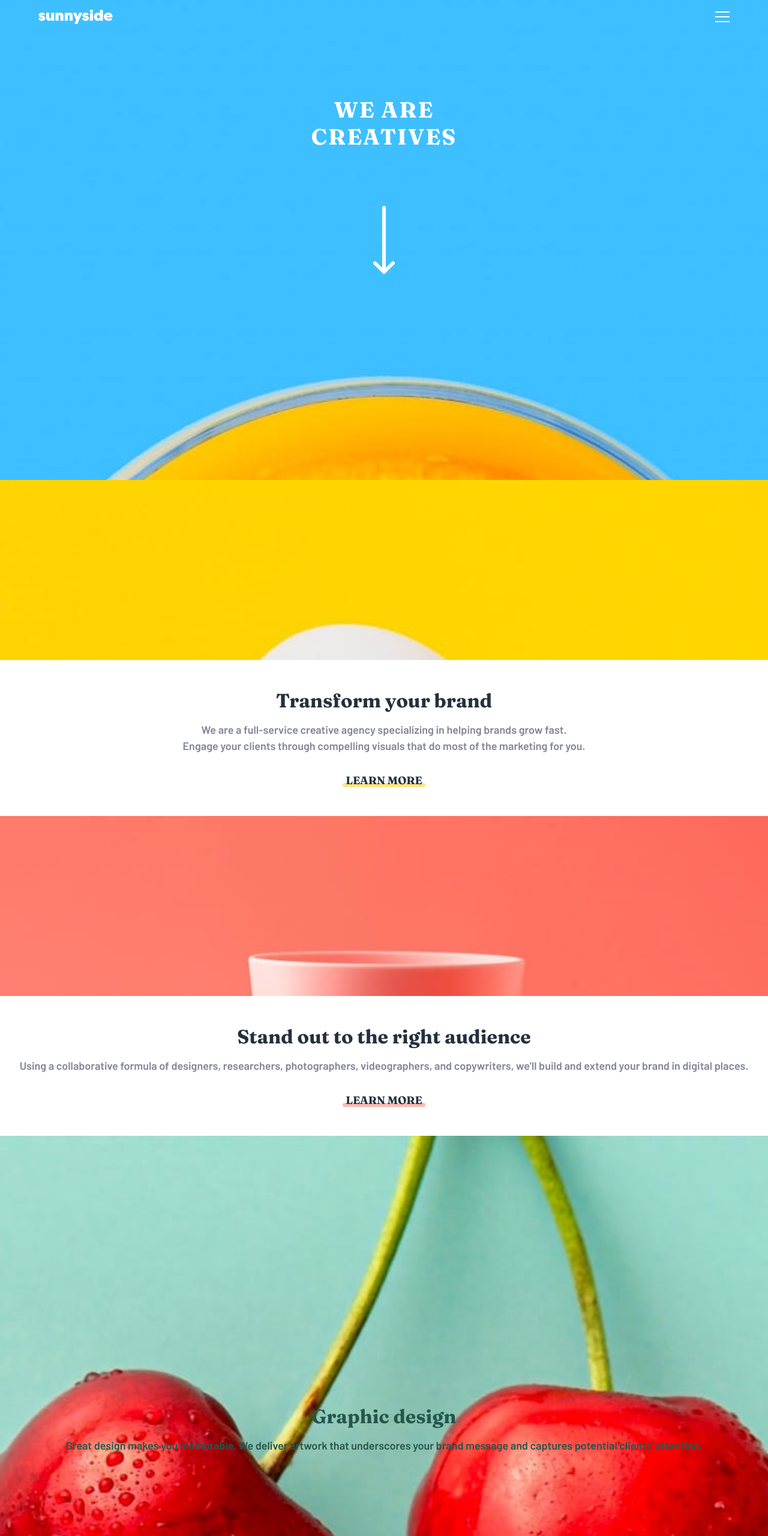
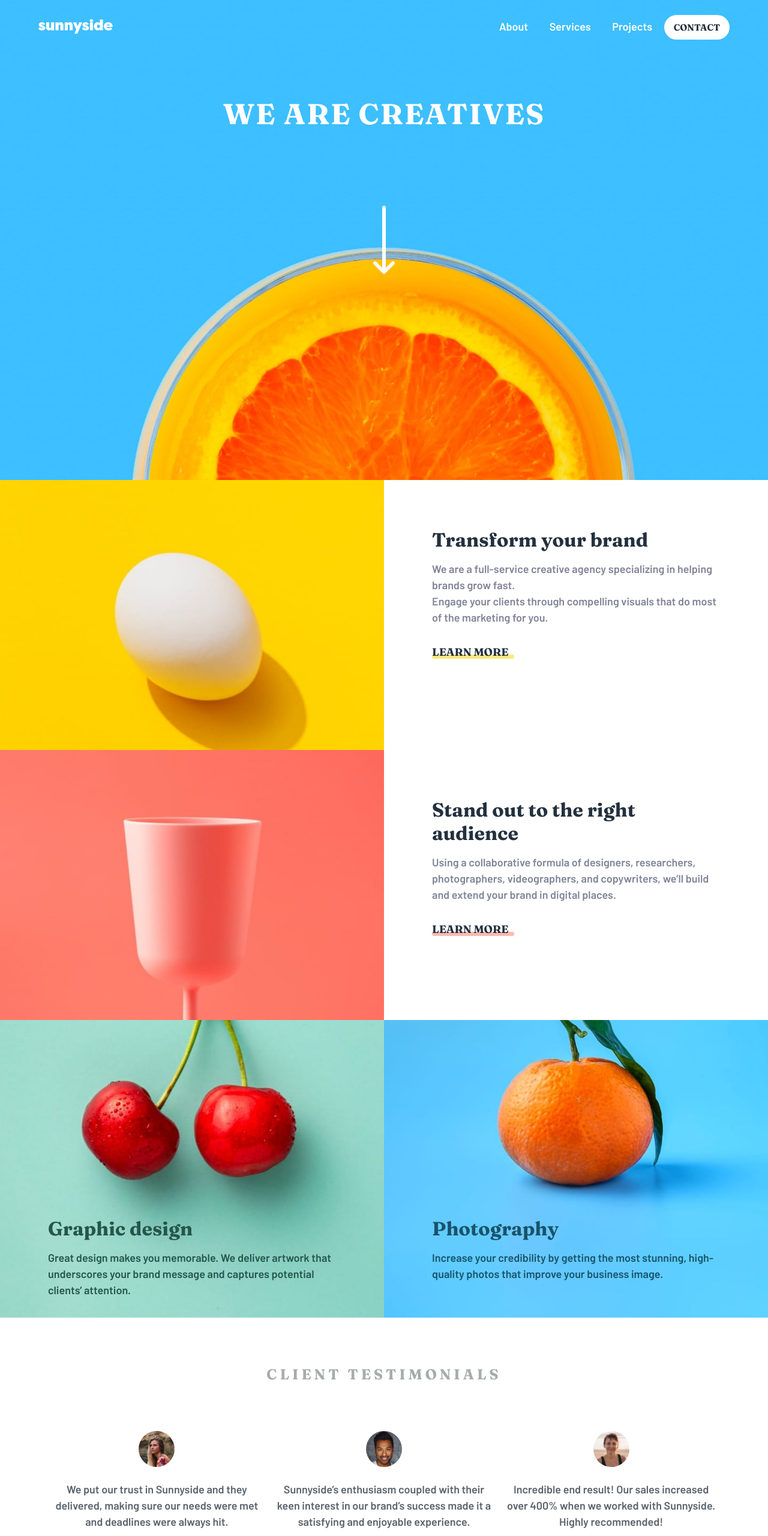
Before and after one commit to DavidXploidz/Sunnyside-agency-landing-page, a plain HTML site: page index.html in a window 1280 px wide. Shown: the top 2560 px of the page at 60% size. Drawn offline with Linux system fonts and the light colour scheme.

Commit message:
version desktop agregada

```diff
--- a/css/styles.css
+++ b/css/styles.css
@@ -70,6 +70,11 @@ input, textarea, button, select{
     min-height: 100vh;
     min-width: 375px;
 }
+@media (min-width: 668px){
+    .header{
+        background-image: url('/images/desktop/image-header.jpg');
+    }
+}
 .header__bar{
     display: flex;
     align-items: center;
@@ -88,6 +93,22 @@ input, textarea, button, select{
     color: var(--White);
     text-transform: uppercase;
     font-family: var(--fuenteHeadings);
+}
+.header__mobile{
+    display: none;
+}
+@media (min-width: 668px){
+    .header__bar{
+        padding-top: 2rem;
+    }
+    .header__title{
+        width: 600px;
+        font-size: 3rem;
+        left: calc(50% - 300px);
+    }
+    .header__mobile{
+        display: block;
+    }
 }
 .header__arrow-down{
     position: absolute;
@@ -113,10 +134,40 @@ input, textarea, button, select{
 }
 /* Seccion main grid */
 .main{
-
+    display: grid;
+    grid-template-areas:
+        'main_transform'
+        'main_stand'
+        'main_design'
+        'main_photo'
+    ;
+}
+@media (min-width: 668px){
+    .main{
+        display: grid;
+        grid-template-areas:
+            'main_transform main_transform'
+            'main_stand main_stand'
+            'main_design main_photo'
+        ;
+    }
 }
 .main__transform, .main__stand, .main__design, .main__photo{
     display: grid;
+}
+.main__transform{
+    grid-area: main_transform;
+}
+.main__stand{
+    grid-area: main_stand;
+}
+.main__photo{
+    grid-area: main_photo;
+}
+@media (min-width: 668px){
+    .main__transform, .main__stand, .main__design, .main__photo{
+        grid-template-columns: repeat(2, 1fr);
+    }
 }
 .main__design, .main__photo{
     grid-template-rows: 1fr 1fr;
@@ -128,11 +179,26 @@ input, textarea, button, select{
     grid-row: 2 / 3;
     grid-column: 1 / 2;
 }
+@media (min-width: 668px){
+    .main__content{
+        padding: 5rem 5rem 2rem 5rem;
+    }
+    .main__content--design, .main__content--photo{
+        grid-row: 2 / 3;
+        grid-column: 1 / 3;
+    }
+}
 .picture-transform, .picture-stand , .picture-design{
     background-image: url('../images/mobile/image-transform.jpg');
     background-repeat: no-repeat;
     background-size: cover;
     min-height: 300px;
+}
+@media (min-width: 668px){
+    .picture-transform, .picture-stand , .picture-design{
+        background-image: url('../images/desktop/image-transform.jpg');
+        min-height: 450px;
+    }
 }
 .picture-stand{
     background-image: url('../images/mobile/image-stand-out.jpg');
@@ -147,7 +213,26 @@ input, textarea, button, select{
     background-image: url('../images/mobile/image-photography.jpg');
     background-position: center top;
     background-repeat: no-repeat;
-    background-size: contain;
+    background-size: cover;
+}
+@media (min-width: 668px){
+    .picture-design, .picture-photo{
+        grid-row: 1 / 3;
+        grid-column: 1 / 3;
+        min-height: 450px;
+    }
+    .picture-stand{
+        background-size: cover;
+        background-image: url('../images/desktop/image-stand-out.jpg');
+    }
+    .picture-design{
+        background-size: cover;
+        background-image: url('../images/desktop/image-graphic-design.jpg');
+    }
+    .picture-photo{
+        background-size: cover;
+        background-image: url('../images/desktop/image-photography.jpg');
+    }
 }
 .main-title{
     text-align: center;
@@ -167,6 +252,14 @@ input, textarea, button, select{
     line-height: 1.5;
     color: var(--DarkGrayishBlue);
 }
+@media (min-width: 668px){
+    .main-title{
+        text-align: left;
+    }
+    .main-text{
+        text-align: left;
+    }
+}
 .main-text--design{
     color: var(--DarkDesaturatedCyan);
 }
@@ -185,6 +278,12 @@ input, textarea, button, select{
     margin-inline: auto;
     position: relative;
     width: fit-content;
+}
+@media (min-width: 668px){
+    .btn-more{
+        justify-content: flex-start;
+        margin-inline: 0
+    }
 }
 .btn-more::after{
     content: '';
@@ -217,6 +316,20 @@ input, textarea, button, select{
 .testimoniales__container{
     display: grid;
 }
+@media (min-width: 668px){
+    .section-testimoniales{
+        min-height: 500px;
+        padding: 5rem;
+    }
+    .testimoniales__container{
+        grid-template-columns: repeat(3, 1fr);
+        column-gap: 1rem;
+    }
+    .section-testimoniales-title{
+        font-size: 1.5rem;
+        margin-bottom: 3rem;
+    }
+}
 .testimonial{
     display: grid;
     place-items: center;
@@ -247,6 +360,43 @@ input, textarea, button, select{
 .section-collage{
     display: grid;
     grid-template-columns: repeat(2, 1fr);
+}
+.collage__img{
+    width: 100%;
+    min-height: 200px;
+    background-size: cover;
+}
+.collage__img--milk{
+    background-image: url('/images/mobile/image-gallery-milkbottles.jpg');
+}
+.collage__img--orange{
+    background-image: url('/images/mobile/image-gallery-orange.jpg');
+}
+.collage__img--cone{
+    background-image: url('/images/mobile/image-gallery-cone.jpg');
+}
+.collage__img--sugar{
+    background-image: url('/images/mobile/image-gallery-sugar-cubes.jpg');
+}
+@media (min-width: 668px){
+    .section-collage{
+        grid-template-columns: repeat(4, 1fr);
+    }
+    .collage__img{
+        min-height: 400px;
+    }
+    .collage__img--milk{
+        background-image: url('/images/desktop/image-gallery-milkbottles.jpg');
+    }
+    .collage__img--orange{
+        background-image: url('/images/desktop/image-gallery-orange.jpg');
+    }
+    .collage__img--cone{
+        background-image: url('/images/desktop/image-gallery-cone.jpg');
+    }
+    .collage__img--sugar{
+        background-image: url('/images/desktop/image-gallery-sugarcubes.jpg');
+    }
 }
 /* Footer section */
 .footer{
@@ -338,6 +488,23 @@ input, textarea, button, select{
     color: var(--VeryDarkDesaturatedBlue);
     background-color: var(--Yellow);
 }
+@media (min-width: 668px){
+    .menu__link{
+        color: var(--White);
+    }
+    .menu__link--contact{
+        color: var(--VeryDarkDesaturatedBlue);
+        background-color: var(--White);
+    }
+}
 .notScroll{
     overflow-y: hidden;
 }
+#icon-ham{
+    display: block;
+}
+@media (min-width: 668px){
+    #icon-ham{
+        display: none;
+    }
+}
--- a/index.html
+++ b/index.html
@@ -25,6 +25,12 @@
       <img src="/images/logo.svg" alt="image sunnyside">
       <nav class="header__nav">
         <img src="/images/icon-hamburger.svg" id="icon-ham" alt="icon ham menu">
+        <div class="header__mobile">
+          <a href="#" class="menu__link">About</a>
+          <a href="#" class="menu__link">Services</a>
+          <a href="#" class="menu__link">Projects</a>
+          <a href="#" class="menu__link menu__link--contact">Contact</a>
+        </div>
       </nav>
     </div>
     <h1 class="header__title">we are creatives</h1>
@@ -92,10 +98,10 @@
     </div>
   </section>
   <section class="section-collage">
-    <img src="/images/mobile/image-gallery-milkbottles.jpg" alt="image milk">
-    <img src="/images/mobile/image-gallery-orange.jpg" alt="image orange">
-    <img src="/images/mobile/image-gallery-cone.jpg" alt="image cone">
-    <img src="/images/mobile/image-gallery-sugar-cubes.jpg" alt="image sugar cubes">
+    <div class="collage__img collage__img--milk"></div>
+    <div class="collage__img collage__img--orange"></div>
+    <div class="collage__img collage__img--cone"></div>
+    <div class="collage__img collage__img--sugar"></div>
   </section>
   <footer class="footer">
     <p class="footer__logo">sunnyside</p>
```
